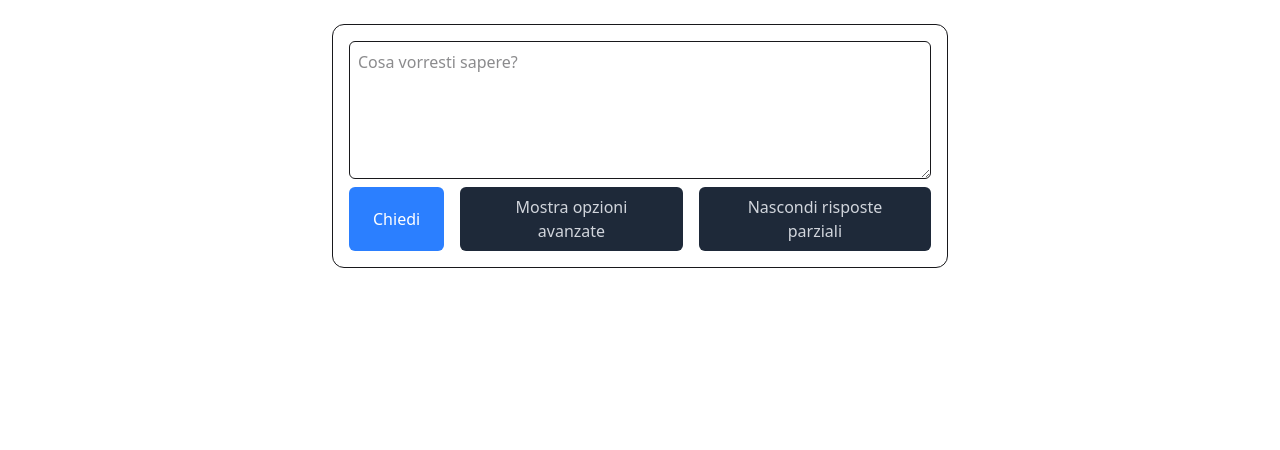
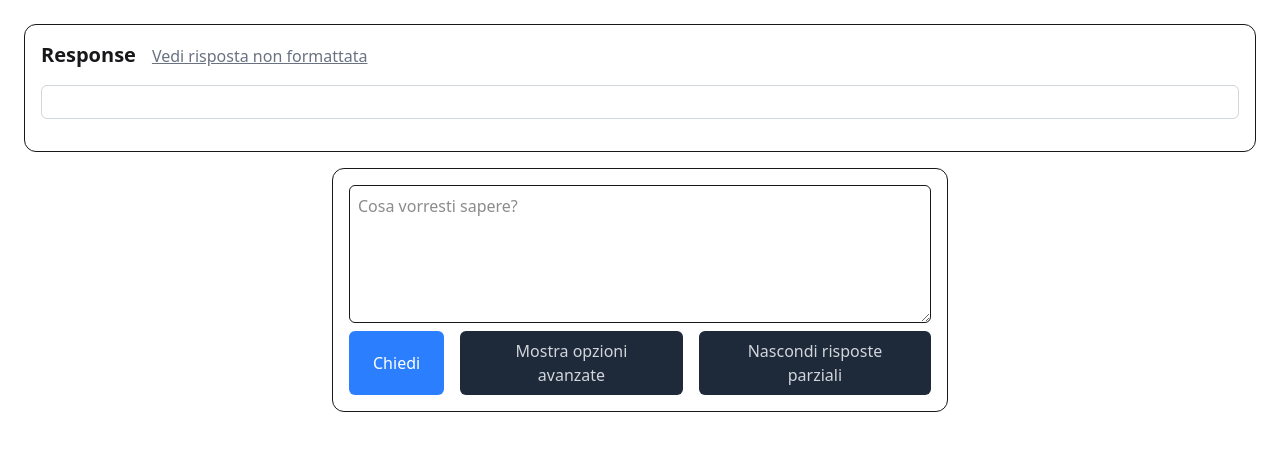
Before and after one commit to NicolaDerocchi22/fedabo-lm, a React (Vite) app: page / in a window 1280 px wide. Shown: the top 450 px of the page. Built offline with nearby package versions, Linux system fonts and the light colour scheme.

Commit message:
fix invio più domande e aggiunto loading

```diff
--- a/src/App.tsx
+++ b/src/App.tsx
@@ -7,20 +7,26 @@ function App() {
   const [response, setResponse] = useState<any>();
   const [showPartialResponses, setShowPartialResponses] =
     useState<boolean>(true);
-  const [isLoading, setIsLoading] = useState<boolean>(false);
+  const [isLoading, setIsLoading] = useState<boolean>(true);
+  const [isFirtsQuestion, setIsFirtsQuestion] = useState<boolean>(true);
 
   return (
     <>
       <div className='p-6 flex flex-col gap-4'>
         {/* <StreamResponse showPartialResponses={showPartialResponses} /> */}
-        {response && (
-          <ResponseSection response={response} isLoading={isLoading} />
-        )}
+
+        <ResponseSection
+          response={response}
+          isLoading={isLoading}
+          isFirtsQuestion={isFirtsQuestion}
+        />
+
         <InputSection
           setResponse={setResponse}
           setIsLoading={setIsLoading}
           setShowPartialResponses={setShowPartialResponses}
           showPartialResponses={showPartialResponses}
+          setIsFirtsQuestion={setIsFirtsQuestion}
         />
       </div>
     </>
--- a/src/components/ContextModal.tsx
+++ b/src/components/ContextModal.tsx
@@ -7,8 +7,6 @@ const ContextModal: React.FC<{
   const [text, setText] = useState('');
 
   useEffect(() => {
-    console.log(contexts, selectedContext);
-
     setText(
       contexts.find((c) => {
         return c.includes(selectedContext);
--- a/src/components/InputSection.tsx
+++ b/src/components/InputSection.tsx
@@ -6,12 +6,14 @@ const InputSection: React.FC<{
   setResponse: Dispatch<SetStateAction<any>>;
   setIsLoading: Dispatch<SetStateAction<boolean>>;
   setShowPartialResponses: Dispatch<SetStateAction<boolean>>;
+  setIsFirtsQuestion: Dispatch<SetStateAction<boolean>>;
   showPartialResponses: boolean;
 }> = ({
   setResponse,
   setIsLoading,
   setShowPartialResponses,
   showPartialResponses,
+  setIsFirtsQuestion,
 }) => {
   const defaultReq: IRequest = {
     question: '',
@@ -44,8 +46,11 @@ const InputSection: React.FC<{
 
   const handleAsk = () => {
     setIsLoading(true);
+    setResponse(undefined);
+    setIsFirtsQuestion(false);
     getResponse(req).then((data) => {
       setResponse(data);
+      setIsFirtsQuestion(false);
       setIsLoading(false);
     });
   };
--- a/src/components/ResponseSection.tsx
+++ b/src/components/ResponseSection.tsx
@@ -11,12 +11,14 @@ import {
 const ResponseSection: React.FC<{
   response: any;
   isLoading: boolean;
-}> = ({ response, isLoading }) => {
+  isFirtsQuestion: boolean;
+}> = ({ response, isLoading, isFirtsQuestion }) => {
   const [contextsText, setContextsText] = useState<string[]>([]);
   const [finalResponse, setFinalResponse] = useState('');
   const [selectedContext, setSelectedContext] = useState('');
 
   useEffect(() => {
+    if (!isLoading) {
       if (response.is_complex) {
         const t = getContextResponseComplex(
           response.first_sub_question.response.chunks_greater_than_512,
@@ -60,7 +62,8 @@ const ResponseSection: React.FC<{
         });
         setFinalResponse(replacedText);
       }
-  }, []);
+    }
+  }, [response]);
 
   const handleOriginalResponseClick = () => {
     // @ts-ignore: Object is possibly 'null'
@@ -69,7 +72,13 @@ const ResponseSection: React.FC<{
 
   return (
     <>
-      <ContextModal contexts={contextsText} selectedContext={selectedContext} />
+      {!isLoading && (
+        <ContextModal
+          contexts={contextsText}
+          selectedContext={selectedContext}
+        />
+      )}
+
       {/* <OriginalResponseModal
         chunks_less_512={Response.chunks_less_than_512}
         chunks_over_512={Response.chunks_greater_than_512}
@@ -90,11 +99,14 @@ const ResponseSection: React.FC<{
             Vedi risposta non formattata
           </p>
         </div>
-        {
-          //MARKDOWN
-        }
         <p className='border border-gray-300 p-4 rounded-md mb-4 whitespace-pre-line'>
-          {finalResponse}
+          {!isFirtsQuestion && isLoading ? (
+            <span className='loading loading-spinner loading-xl'></span>
+          ) : (
+            <></>
+          )}
+
+          {!isLoading && finalResponse}
         </p>
       </div>
     </>
--- a/src/components/utils/getResponse.ts
+++ b/src/components/utils/getResponse.ts
@@ -7,6 +7,7 @@ export const getResponse = async (request: IRequest) => {
   const response = await axios.post('http://10.0.0.10:8082/ask', request, {
     headers: { 'Content-Type': 'application/json' },
   });
+
   console.log('stop asking');
   return response.data;
 };
```
Lines whose indentation alone changed are shown as unchanged.
